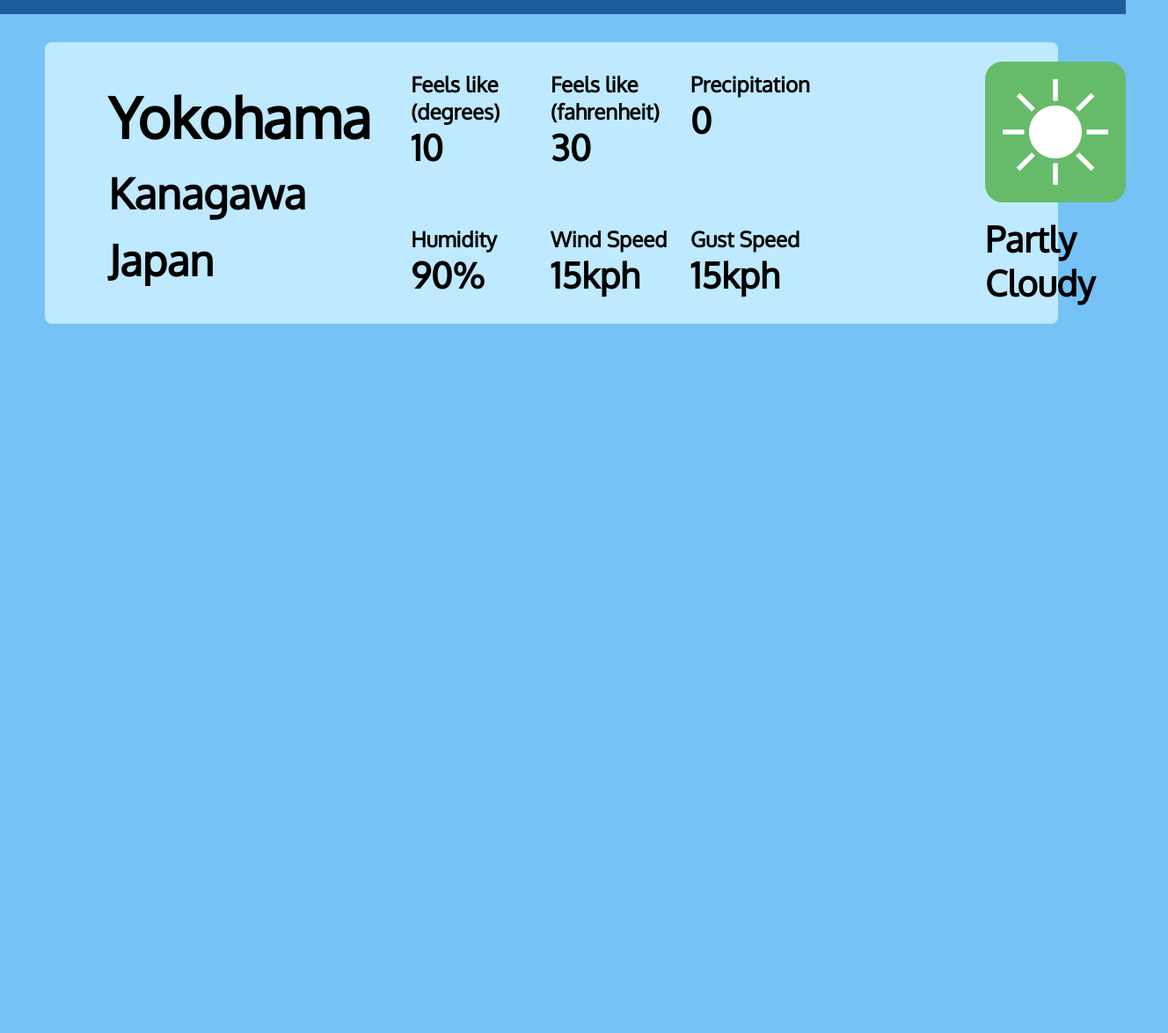
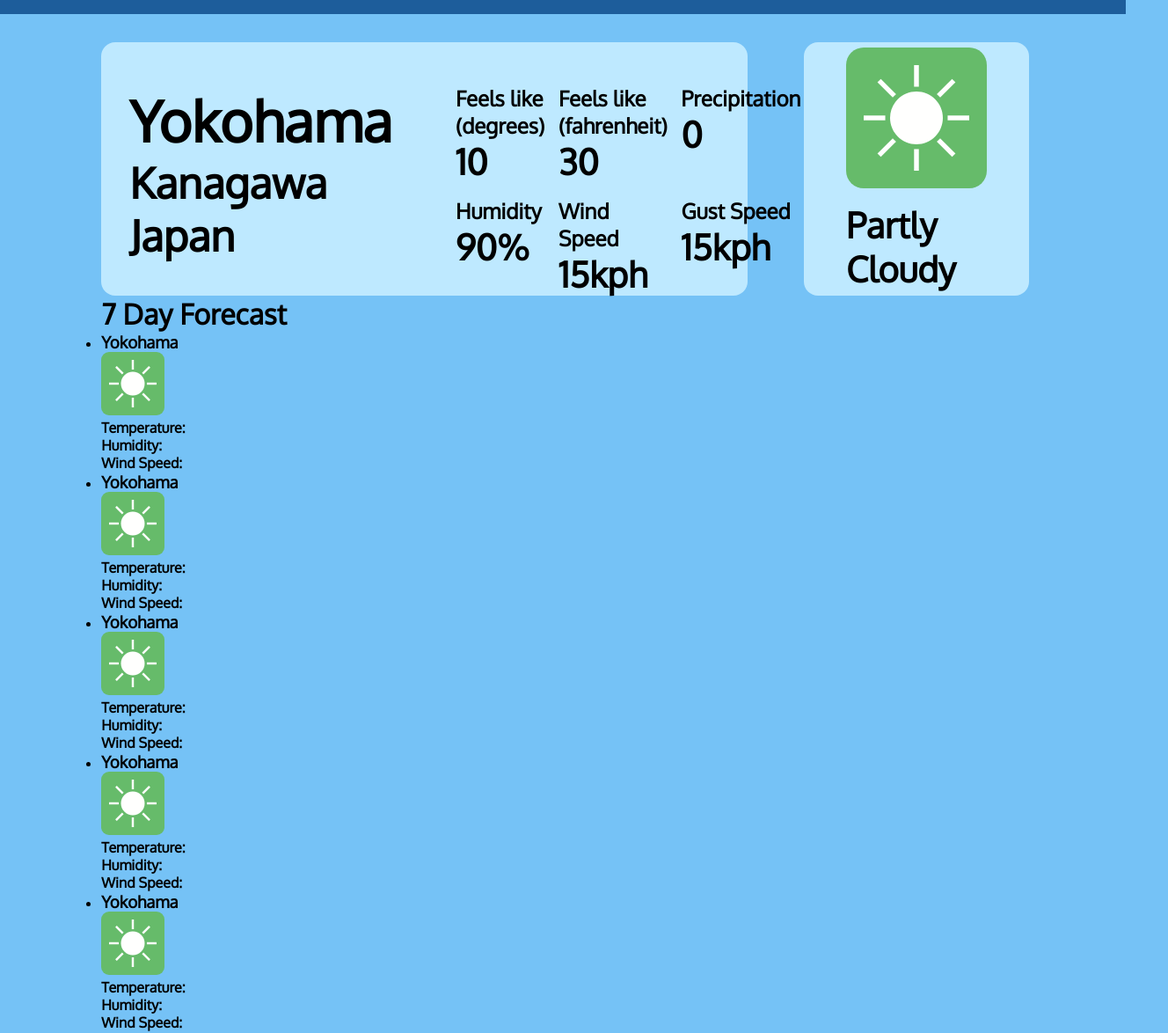
Before and after one commit to DWYLau/weather-app, a website built with webpack: page dist/index.html in a window 1280 px wide. Shown: the part 75-1249 px from the top of the page at 88% size, 1328 px wide, since content can reach past the window. Before the commit the page ends 800 px from the top, so only its background shows below. Built offline with nearby package versions, Linux system fonts and the light colour scheme; no server answers.

Commit message:
Rework layout slightly, work on forecast area

```diff
--- a/dist/index.html
+++ b/dist/index.html
@@ -23,6 +23,7 @@
 
     <main>
       <div class="weather-info-container">
+        <div class="weather-left">
           <div class="weather-location">
             <h1 id="city">Yokohama</h1>
             <h2 id="region">Kanagawa</h2>
@@ -55,12 +56,75 @@
               <h1>15kph</h1>
             </div>
           </div>
+        </div>
 
         <div class="weather-display">
           <img src="/images/sunny.svg" alt="weather-image" />
           <h1>Partly Cloudy</h1>
         </div>
       </div>
+
+      <div class="weather-forecast">
+        <h1>7 Day Forecast</h1>
+
+        <ul class="weather-cards">
+          <li class="card">
+            <h3>Yokohama</h3>
+            <img src="/images/sunny.svg" alt="weather" />
+            <h4>Temperature:</h4>
+            <h4>Humidity:</h4>
+            <h4>Wind Speed:</h4>
+          </li>
+
+          <li class="card">
+            <h3>Yokohama</h3>
+            <img src="/images/sunny.svg" alt="weather" />
+            <h4>Temperature:</h4>
+            <h4>Humidity:</h4>
+            <h4>Wind Speed:</h4>
+          </li>
+
+          <li class="card">
+            <h3>Yokohama</h3>
+            <img src="/images/sunny.svg" alt="weather" />
+            <h4>Temperature:</h4>
+            <h4>Humidity:</h4>
+            <h4>Wind Speed:</h4>
+          </li>
+
+          <li class="card">
+            <h3>Yokohama</h3>
+            <img src="/images/sunny.svg" alt="weather" />
+            <h4>Temperature:</h4>
+            <h4>Humidity:</h4>
+            <h4>Wind Speed:</h4>
+          </li>
+
+          <li class="card">
+            <h3>Yokohama</h3>
+            <img src="/images/sunny.svg" alt="weather" />
+            <h4>Temperature:</h4>
+            <h4>Humidity:</h4>
+            <h4>Wind Speed:</h4>
+          </li>
+
+          <li class="card">
+            <h3>Yokohama</h3>
+            <img src="/images/sunny.svg" alt="weather" />
+            <h4>Temperature:</h4>
+            <h4>Humidity:</h4>
+            <h4>Wind Speed:</h4>
+          </li>
+
+          <li class="card">
+            <h3>Yokohama</h3>
+            <img src="/images/sunny.svg" alt="weather" />
+            <h4>Temperature:</h4>
+            <h4>Humidity:</h4>
+            <h4>Wind Speed:</h4>
+          </li>
+        </ul>
+      </div>
     </main>
   </body>
   <script src="main.js"></script>
--- a/dist/style.css
+++ b/dist/style.css
@@ -23,7 +23,7 @@ body {
 }
 
 main {
-  padding: 2rem 4% 0 4%;
+  padding: 2rem 9% 0 9%;
 }
 
 .header {
@@ -98,29 +98,36 @@ main {
 
 .weather-info-container {
   display: flex;
-  flex: 1 2 1;
+  justify-content: space-between;
+  align-items: center;
+  height: 36vh;
+  width: 100%;
+  outline: none;
+}
+
+.weather-left {
+  display: flex;
+  flex: 1 2;
   justify-content: space-evenly;
   align-items: center;
-  height: 40vh;
-  width: 90vw;
+  height: 100%;
+  min-width: 70%;
+  margin-right: 3rem;
+  outline: none;
+  border-radius: 1rem;
+  transition: ease 0.5s;
   background-color: var(--main-color);
-  gap: 5rem;
-  outline: none;
-  border-radius: 0.5rem;
-  transition: ease 0.5s;
 }
 
-.weather-info-container:hover {
+.weather-left:hover {
   box-shadow: 0 0 1rem var(--main-color);
 }
 
 .weather-location {
   display: flex;
   flex-direction: column;
-  gap: 1rem;
-  padding: 3.5rem;
-  margin: 1rem;
-  min-width: 20vw;
+  padding: 3rem 2.5rem 1rem 2rem;
+  height: 100%;
 }
 
 .weather-location h1 {
@@ -136,12 +143,10 @@ main {
 .weather-details {
   display: grid;
   grid-template-columns: repeat(3, 1fr);
-  row-gap: 4rem;
-  column-gap: 1rem;
+  gap: 1rem;
   flex-grow: 1;
-  padding: 2rem;
-  margin: 1rem;
-  min-width: 41vw;
+  padding: 3rem 2rem 1rem 2rem;
+  height: 100%;
 }
 
 .detail h1 {
@@ -154,8 +159,15 @@ main {
   justify-content: center;
   align-items: center;
   padding: 3rem;
-  margin: 1rem;
-  min-width: 20vw;
+  margin-left: 1rem;
+  height: 100%;
+  background-color: var(--main-color);
+  transition: ease 0.5s;
+  border-radius: 1rem;
+}
+
+.weather-display:hover {
+  box-shadow: 0 0 1rem var(--main-color);
 }
 
 .weather-display img {
@@ -167,3 +179,8 @@ main {
 .weather-display h1 {
   font-size: 2.5rem;
 }
+
+.card img {
+  height: 4.5rem;
+  width: 4.5rem;
+}
```
Lines whose indentation alone changed are shown as unchanged.
